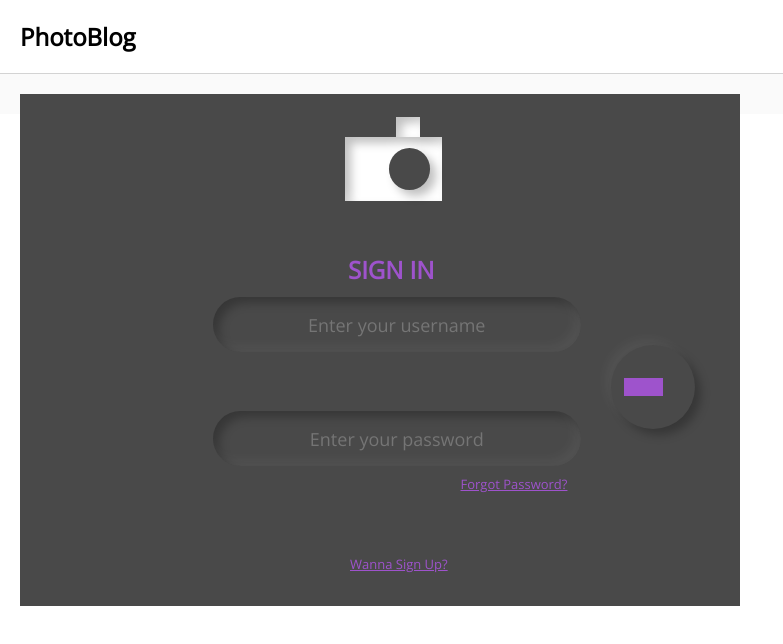
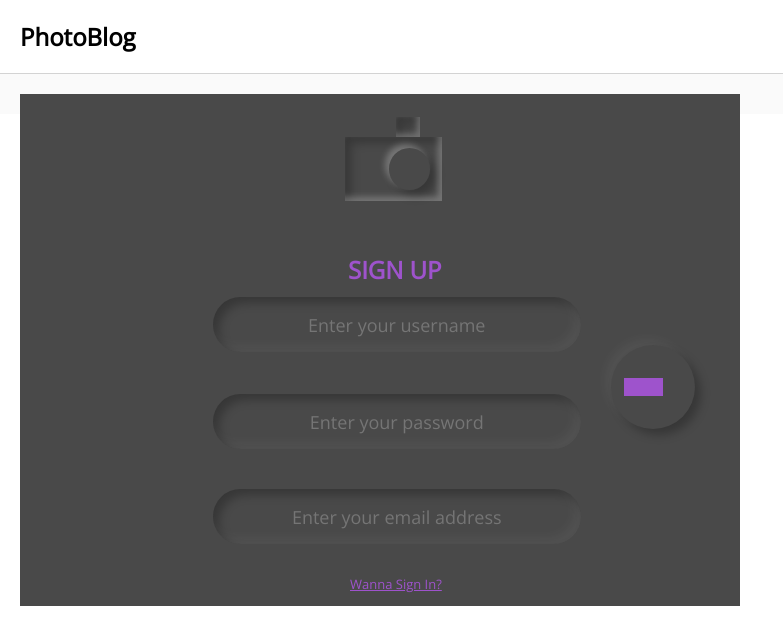
Before and after one commit to Sonakshi1901/PhotoBlog, a React (Create React App) app in the folder photoblog/: page / in a window 1280 px wide. Shown: the top 644 px of the page, without its empty margins (0-783 px from the left). Built offline with nearby package versions, Linux system fonts and the light colour scheme.

Commit message:
Update Home.js

```diff
--- a/photoblog/src/components/Home/Home.js
+++ b/photoblog/src/components/Home/Home.js
@@ -2,6 +2,7 @@ import React from "react";
 import "./Home.css";
 import PhotoCard from "../Post/PhotoCard";
 import SignIn from "../Register/SignIn/SignIn";
+import SignUp from "../Register/SignUp/SignUp";
 
 const Home = () => {
 
@@ -10,8 +11,9 @@ const Home = () => {
       <div className="home__header">
         <h2>PhotoBlog</h2>
           <div className="home__post">
-            <SignIn/>
-
+            <SignUp/>
+            {/*<SignIn/>*/}
+            {/*<PhotoCard name= "username" date= "FEB 3, 2021" title= "A cat" caption= "This is so cool!!!"/>*/}
           </div>
       </div>
     </div>
```
